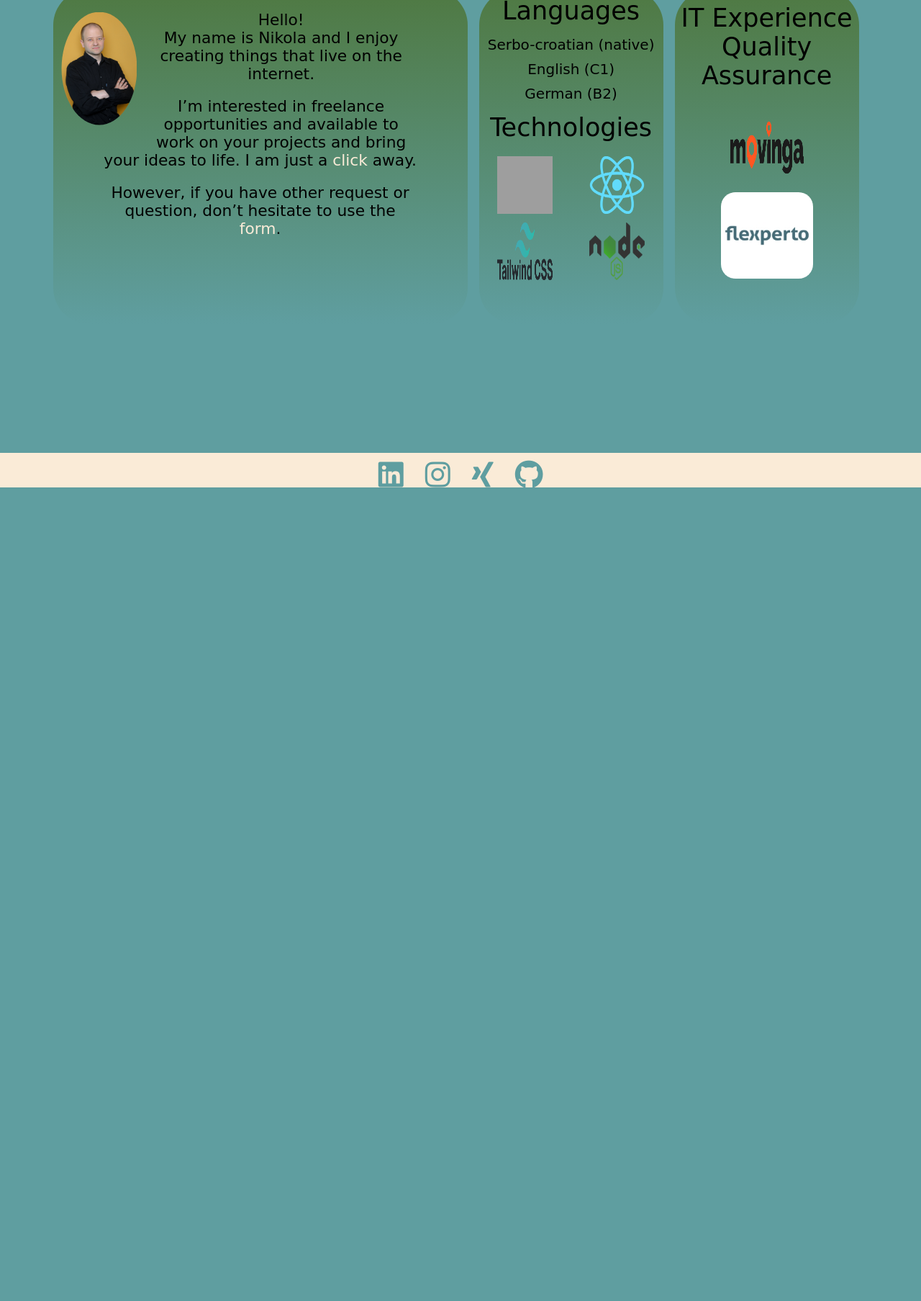
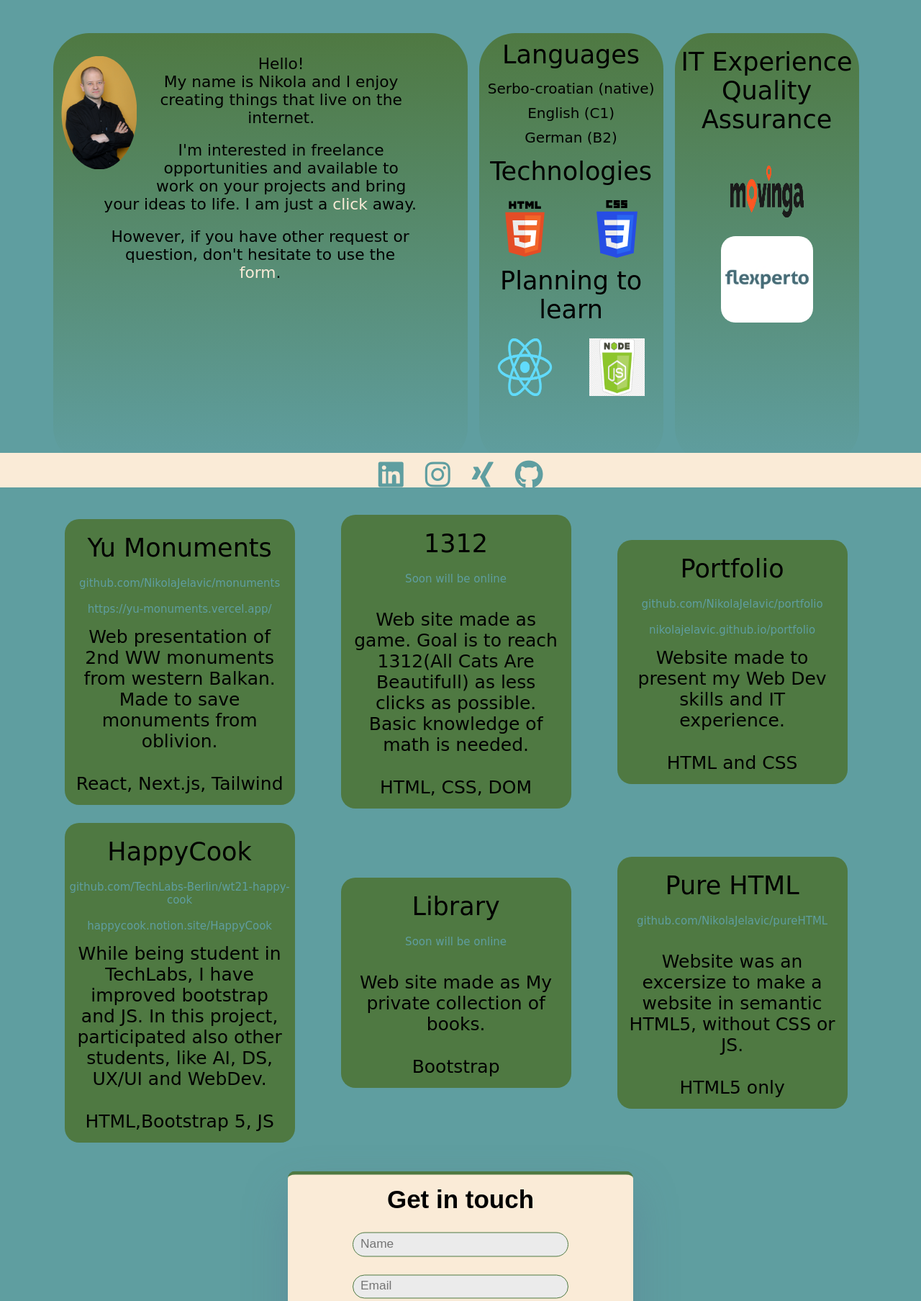
Before and after one commit to NikolaJelavic/portfolio, a plain HTML site: page aboutMe.html in a window 1280 px wide. Shown: the part 123-1930 px from the top of the page at 72% size. Before the commit the page ends 800 px from the top, so only its background shows below. Drawn offline with Linux system fonts and the light colour scheme; grey boxes are pictures that could not be loaded; a web font is replaced by a local one.

Commit message:
refactoring

```diff
--- a/aboutMe.html
+++ b/aboutMe.html
@@ -24,14 +24,20 @@
     <button id="darkToggle" class="darkToggle">
       <i class="fa-sharp fa-solid fa-moon"></i>
     </button>
+    <!-- <button><i class="fa-solid fa-gear"></i></button>
 
+    <div class="settings">
+      <i class="fa-solid fa-moon"></i>
+      <p>To be developed</p>
+      <i class="fa-solid fa-volume-high"></i>
+    </div> -->
     <nav>
-      <div><a href="aboutMe.html"> About me </a></div>
-      <div><a href="myProjects.html"> My Projects </a></div>
-      <div><a href="contact.html"> Contact </a></div>
+      <div><a href="#aboutMe"> About me </a></div>
+      <div><a href="#myProjects"> My Projects </a></div>
+      <div><a href="#contact"> Contact </a></div>
     </nav>
     <main>
-      <div class="aboutMe">
+      <section class="aboutMe" id="aboutMe">
         <div class="aboutMeText">
           <img src="./img/nikola_jelavic.jpg" alt="Nikola Jelavic photo" />
           <p>
@@ -40,12 +46,12 @@
             internet.
           </p>
           <p>
-            I’m interested in freelance opportunities and available to work on
+            I'm interested in freelance opportunities and available to work on
             your projects and bring your ideas to life. I am just a
             <a href="contact.html">click</a> away.
           </p>
           <p>
-            However, if you have other request or question, don’t hesitate to
+            However, if you have other request or question, don't hesitate to
             use the <a href="contact.html">form</a>.
           </p>
         </div>
@@ -57,15 +63,15 @@
           <p>German (B2)</p>
 
           <h2>Technologies</h2>
-
-          <a href="https://developer.mozilla.org/en-US/docs/Web/JavaScript"
-          ><img src="https://i0.wp.com/www.duomimikry.de/wp-content/uploads/2016/03/js-logo.png" alt="js"
+          <a href="https://www.w3schools.com/html/"
+            ><img src="./img/HTML5.svg" alt="html5"
           /></a>
-
-          <a href="https://www.reactjs.org"><img src="./img/react.png" alt="react" /></a>
-          <a href="https://tailwindcss.com/"><img src="./img/pngwing.com.png" alt="css3"/></a>
-            <a href="https://www.nodejs.org"><img src="./img/node.png" alt="nodeJS" /></a>
-          <!-- <h2>Planning to learn</h2> -->
+          <a href="https://www.w3schools.com/css/"
+            ><img src="./img/CSS3.svg" alt="css3"
+          /></a>
+          <h2>Planning to learn</h2>
+          <a href="reactjs.org"><img src="./img/react.png" alt="react" /></a>
+          <a href="nodejs.org"><img src="./img/nodeJS.png" alt="nodeJS" /></a>
         </div>
         <div class="workingExperience">
           <h2>
@@ -79,7 +85,118 @@
             ><img src="./img/flexperto.png" alt="flexperto"
           /></a>
         </div>
-      </div>
+      </section>
+
+      <section class="projects" id="myProjects">
+
+        <div class="project">
+          <h2>Yu Monuments</h2>
+          <a href="https://github.com/NikolaJelavic/monuments"
+            >github.com/NikolaJelavic/monuments</a
+          ><br />
+          <a href="https://yu-monuments.vercel.app/"
+            >https://yu-monuments.vercel.app/</a
+          >
+          <p>
+            Web presentation of 2nd WW monuments from western Balkan. Made to save monuments from oblivion.
+          </p>
+          <p>React, Next.js, Tailwind</p>
+        </div>
+
+        <div class="project">
+          <h2>1312</h2>
+          <a href="https://github.com/NikolaJelavic/">
+             Soon will be online</a
+          ><br />
+          <!-- <a href="https://nikolajelavic.github.io/"
+            >nikolajelavic.github.io/ Soon will be online</a
+          > -->
+          <p>
+            Web site made as game. Goal is to reach 1312(All Cats Are Beautifull) as less clicks as possible. Basic knowledge of math is needed.
+          </p>
+          <p>HTML, CSS, DOM</p>
+        </div>
+
+        <div class="project">
+          <h2>Portfolio</h2>
+          <a href="https://github.com/NikolaJelavic/portfolio"
+            >github.com/NikolaJelavic/portfolio</a
+          ><br />
+          <a href="https://nikolajelavic.github.io/portfolio"
+            >nikolajelavic.github.io/portfolio</a
+          >
+          <p>
+            Website made to present my Web Dev skills and IT experience.
+          </p>
+          <p>HTML and CSS</p>
+        </div>
+
+        <div class="project">
+          <h2>HappyCook</h2>
+          <a href="https://github.com/TechLabs-Berlin/wt21-happy-cook">
+            github.com/TechLabs-Berlin/wt21-happy-cook</a
+          ><br />
+          <a href="https://happycook.notion.site/HappyCook-UX-b945b4438e014fefbae45cf0bac6adeb#13ad302438e742fcaf3d5bbd583c1512"
+            >happycook.notion.site/HappyCook</a
+          >
+          <p>
+            While being student in TechLabs, I have improved bootstrap and JS.
+            In this project, participated also other students, like AI, DS, UX/UI and WebDev.
+          </p>
+          <p>HTML,Bootstrap 5, JS</p>
+        </div>
+
+        <div class="project">
+          <h2>Library</h2>
+          <a href="https://github.com/NikolaJelavic/1312/">
+            Soon will be online</a
+          ><br />
+          <!-- <a href="https://nikolajelavic.github.io/"
+            >nikolajelavic.github.io/ Soon will be online</a
+          > -->
+          <p>
+            Web site made as My private collection of books.
+          </p>
+          <p>Bootstrap</p>
+        </div>
+
+        <div class="project">
+          <h2>Pure HTML</h2>
+          <a href="https://github.com/NikolaJelavic/pureHTML">
+            github.com/NikolaJelavic/pureHTML</a
+          ><br />
+          <!-- <a href="https://nikolajelavic.github.io/"
+            >nikolajelavic.github.io/ Soon will be online</a
+          > -->
+          <p>
+            Website was an excersize to make a website in semantic HTML5, without CSS or JS.
+          </p>
+          <p>HTML5 only</p>
+        </div>
+
+      </section>
+
+      <section class="contact" id="contact">
+        <form class="form">
+          <div class="pageTitle title">Get in touch</div>
+          <!-- <div class="secondaryTitle title">
+            Please fill this form to sign up.
+          </div> -->
+          <input type="text" class="name formEntry" placeholder="Name" />
+          <input type="text" class="email formEntry" placeholder="Email" />
+          <textarea class="message formEntry" placeholder="Message"></textarea>
+          <!-- <input type="checkbox" class="termsConditions" value="Term" />
+          <label style="color: grey" for="terms">
+            I Accept the <span style="color: #0e3721">Terms of Use</span> &
+            <span style="color: #0e3721">Privacy Policy</span>.</label
+          > -->
+          <!-- <br /> -->
+          <button class="submit formEntry">Submit</button>
+        </form>
+      </section>
+
+
+
     </main>
     <footer>
       <div class="socialNetworks">
```
